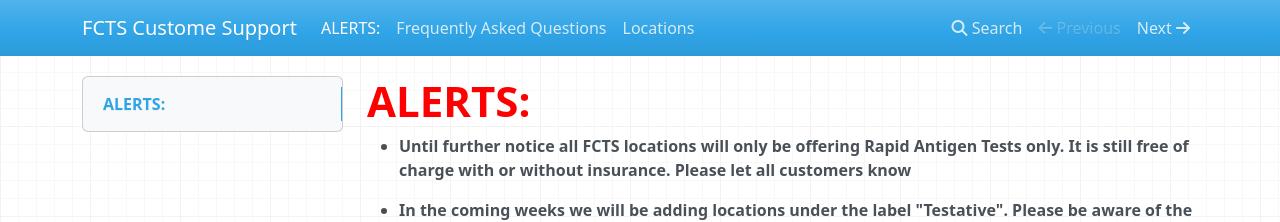
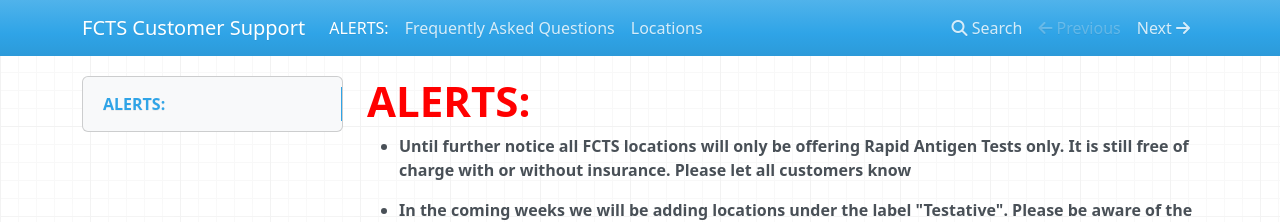
Before and after one commit to fcts000/fcts-cs-docs, an MkDocs documentation site: the page built from docs/index.md, in a window 1280 px wide. Shown: the top 222 px of the page. Built offline with MkDocs 1.6.1, drawn with Linux system fonts in a browser that asks for light colours; nearby versions of some CDN libraries.

Commit message:
Update site name

```diff
--- a/mkdocs.yml
+++ b/mkdocs.yml
@@ -1 +1 @@
-site_name: FCTS Custome Support
+site_name: FCTS Customer Support
```
